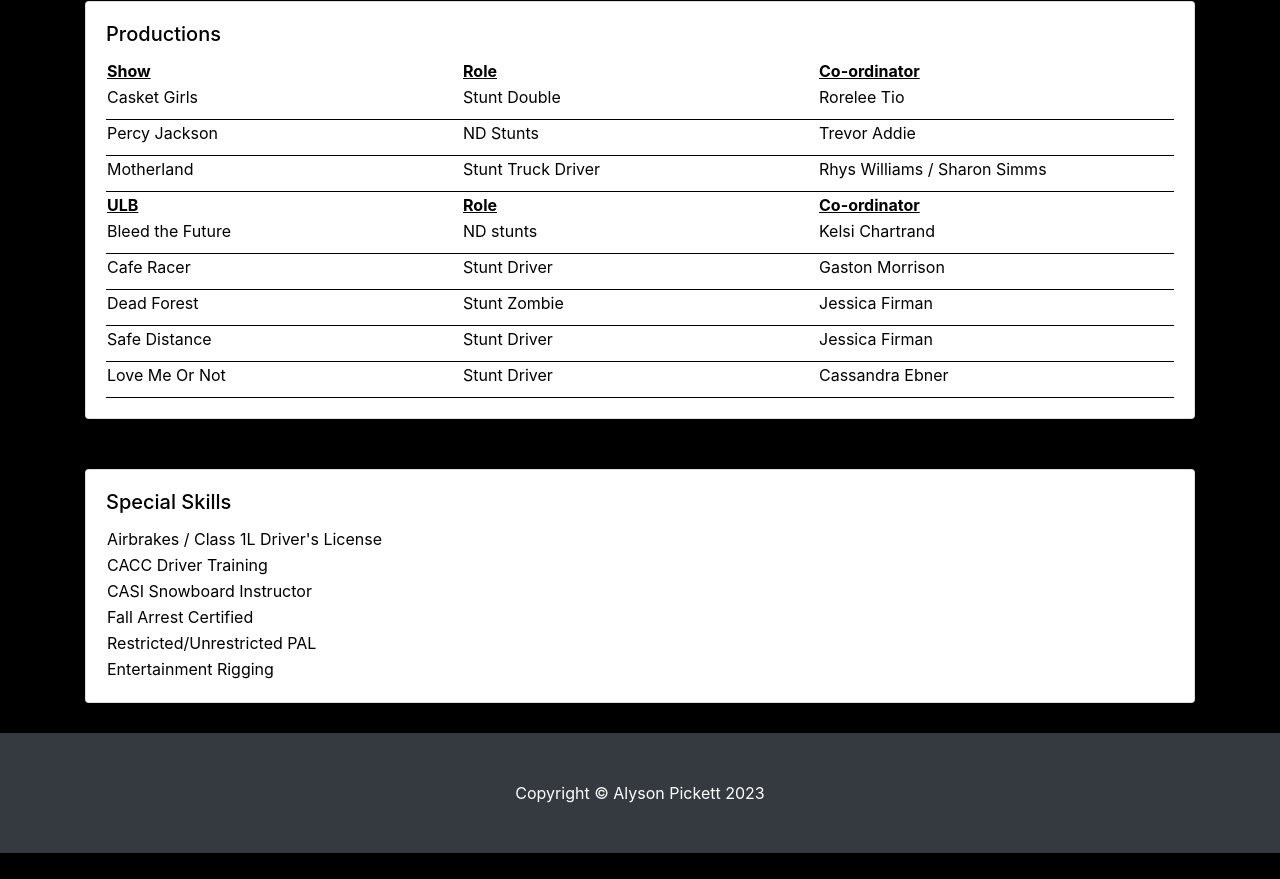
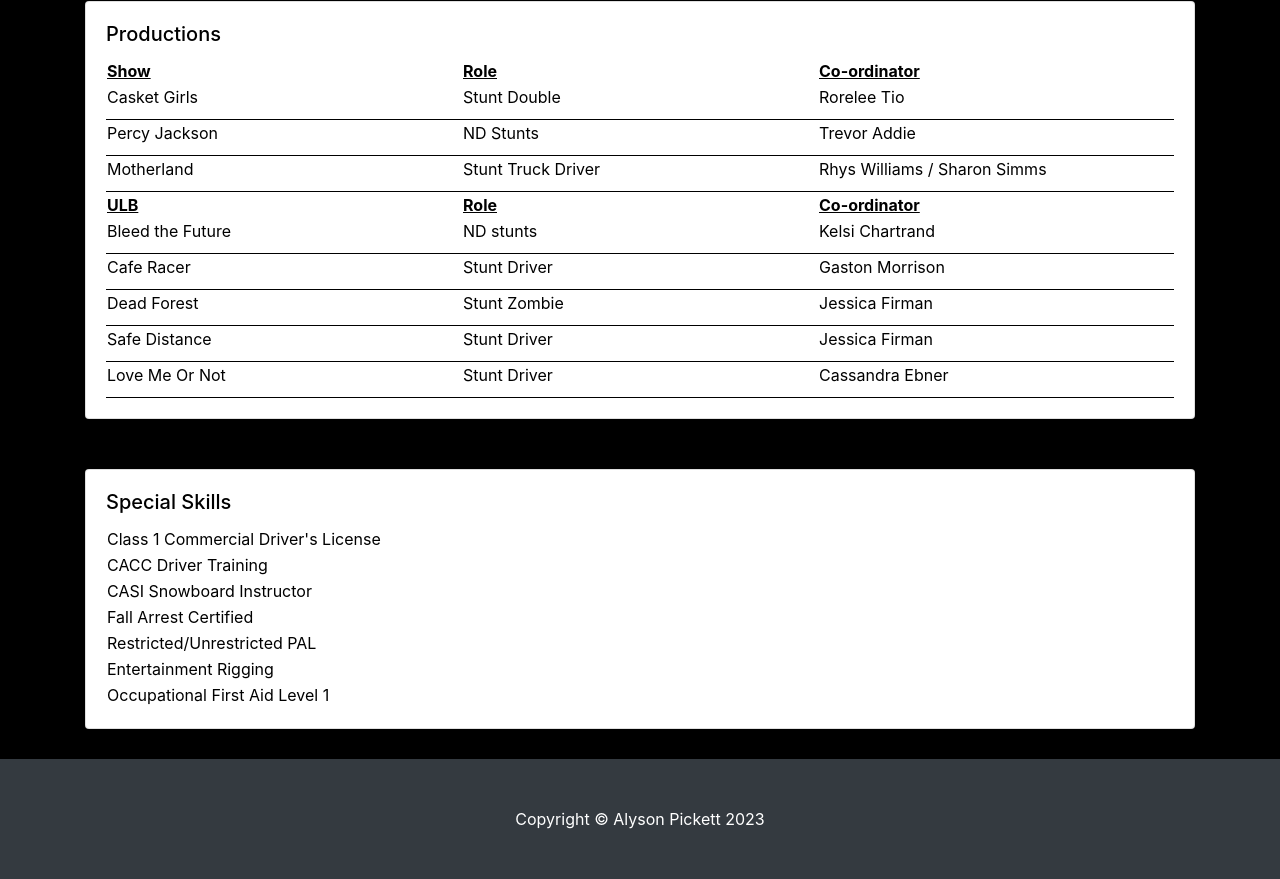
Before and after one commit to alysoncp/stunts, a plain HTML site: page resume.html in a window 1280 px wide. Shown: the part 881-1760 px from the top of the page. Before the commit the page ends 1734 px from the top, so only its background shows below. Drawn offline with nearby package versions, Linux system fonts and the light colour scheme.

Commit message:
class 1 babyyy

```diff
--- a/resume.html
+++ b/resume.html
@@ -230,7 +230,7 @@
         <h5 class="card-title">Special Skills</h5>
           <table style="width:100%">
             <tr>
-              <td>Airbrakes / Class 1L Driver's License</td>
+              <td>Class 1 Commercial Driver's License</td>
             </tr>
             <tr>
               <td>CACC Driver Training</td>
@@ -246,6 +246,9 @@
             </tr>
             <tr>
               <td>Entertainment Rigging</td>
+            </tr>
+            <tr>
+              <td>Occupational First Aid Level 1</td>
             </tr>
 
           </table>
```
